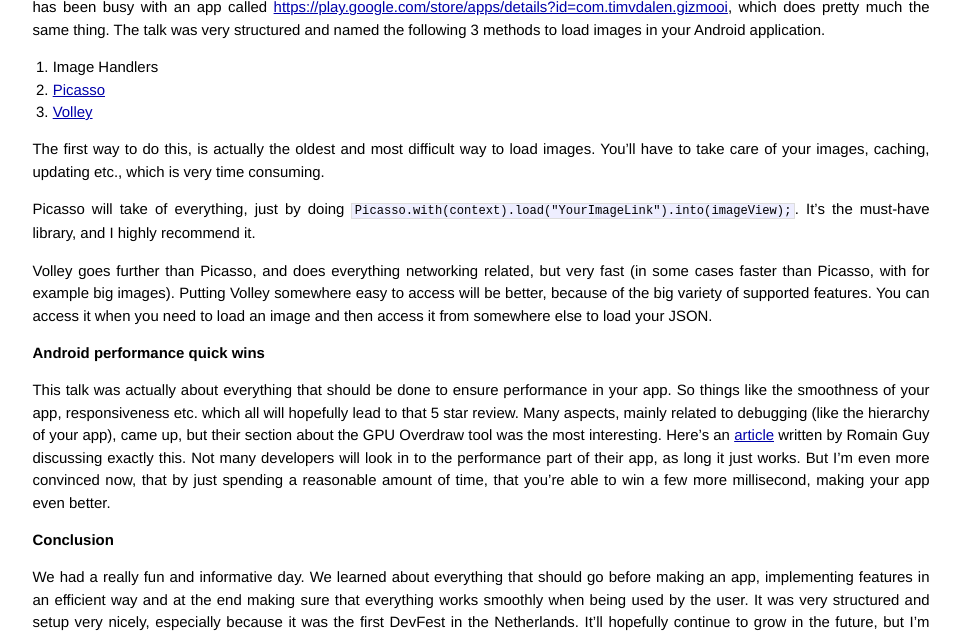
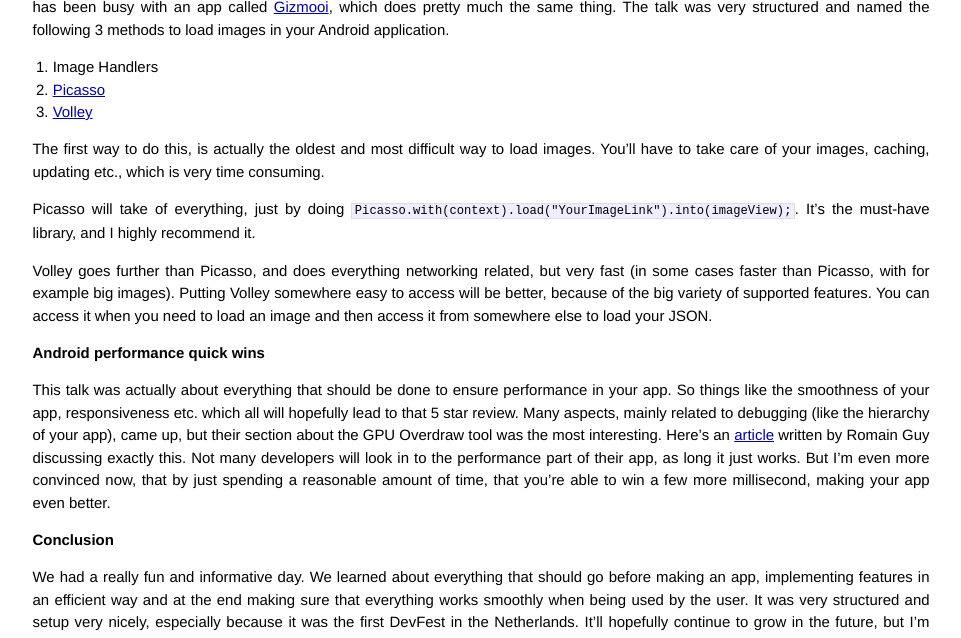
Before and after one commit to nubisonline/development-blog, a Jekyll site: the page built from _posts/2013-10-25-devfest-2013.md, in a window 1280 px wide and 900 px high, scrolled down 1073 px, cut to the strip 262-900 px from the top of the window. Shown: the whole strip, without its empty margins (159-1120 px from the left). Built offline with Jekyll 4.4.1, drawn with Linux system fonts in a browser that asks for light colours; some of the changed lines change nothing that is shown.

Commit message:
Update 2013-10-25-devfest-2013.md

```diff
--- a/_posts/2013-10-25-devfest-2013.md
+++ b/_posts/2013-10-25-devfest-2013.md
@@ -28,7 +28,7 @@
 
 # How to do network image loading
 
-This talk was pretty specific, but {% mention tim %} has been busy with an app called [https://play.google.com/store/apps/details?id=com.timvdalen.gizmooi](Gizmooi), which does pretty much the same thing. The talk was very structured and named the following 3 methods to load images in your Android application.
+This talk was pretty specific, but {% mention tim %} has been busy with an app called [Gizmooi](https://play.google.com/store/apps/details?id=com.timvdalen.gizmooi), which does pretty much the same thing. The talk was very structured and named the following 3 methods to load images in your Android application.
 
 1. Image Handlers
 2. [Picasso](http://square.github.io/picasso/)
```
